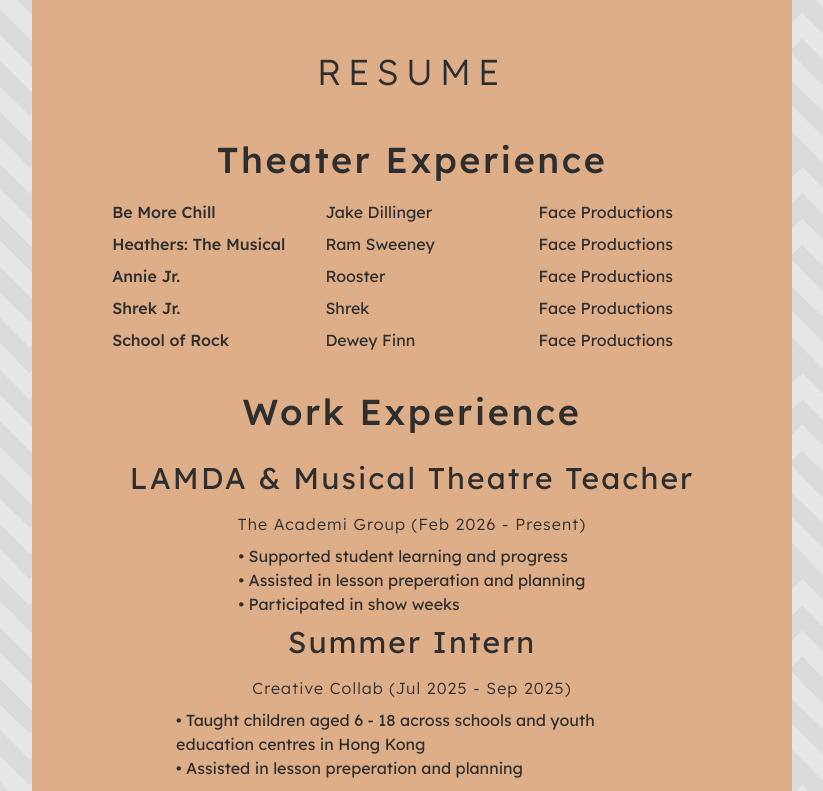
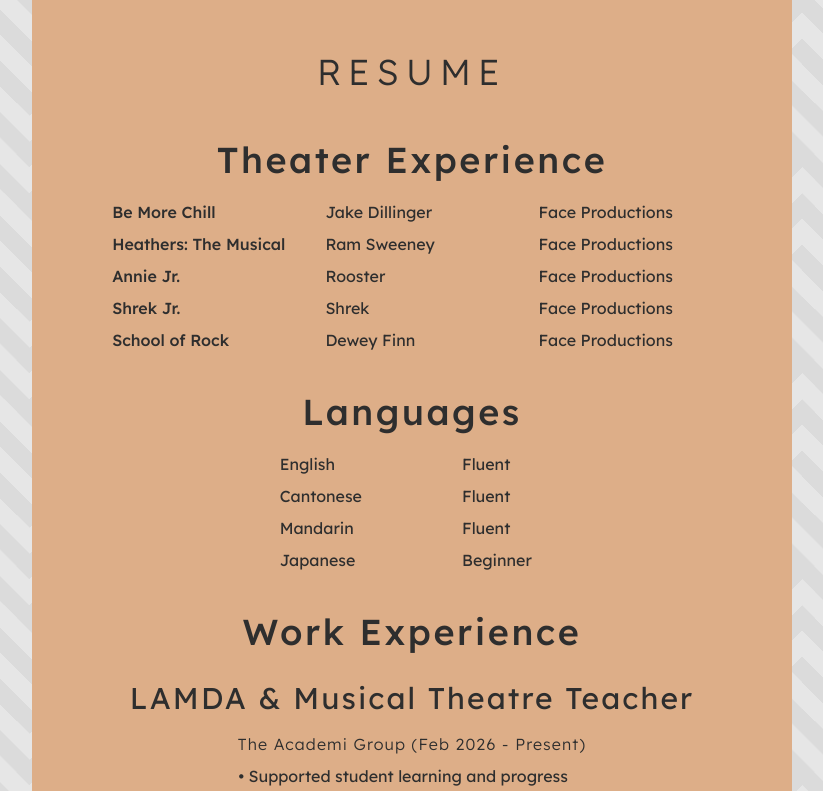
Before and after one commit to laisammy/portfoliowch, a React (Vite) app: page /resume in a window 1280 px wide. Shown: the top 791 px of the page, without its empty margins (228-1051 px from the left). Built offline with nearby package versions, Linux system fonts and the light colour scheme.

Commit message:
Modified About and Resume page

```diff
--- a/src/about.jsx
+++ b/src/about.jsx
@@ -9,12 +9,13 @@
                 <div className="bg-background text-text lexend p-8 h-max w-190 flex flex-col items-center justify-center">
                     <h1 className="text-5xl font-semibold tracking-[0.07em] flex justify-center mb-5">ABOUT JACOB WONG</h1>
                     <p className="font-light text-center">
-                        A dedicated musical theatre performer from Hong Kong, he has spent over a decade training and performing with Face Productions, progressing from ensemble work in junior shows to leading and featured roles across major productions.
-                        His credits include Dewey Finn in School of Rock, Shrek in Shrek Jr, Rooster in Annie Jr, Ram Sweeney in Heathers and Jake Dillinger in Be More Chill.
+                        A dedicated musical theatre performer from <b>Hong Kong</b>, he has spent over a decade training and performing with <b>Face Productions</b>, progressing from ensemble work in junior shows to leading and featured roles across major productions.
+                        His credits include lead and supporting roles in <b>School of Rock, Shrek Jr, Annie Jr, Heathers</b> and <b>Be More Chill</b>.
                     </p>
+
                     <p className="font-light text-center mt-3">
-                        Beyond performing, he has taught extensively at institutions across Hong Kong, working with students of all ages in singing, music, and theatre, and has contributed to creative teams as an assistant director and music technician.
-                        With a strong foundation in performance, musicianship, and education, he is now excited to continue his artistic and professional development overseas at the Royal Welsh College of Music & Drama.
+                        Beyond performing, he has taught extensively at institutions across Hong Kong, working with students of all ages in singing, music, and theatre, and has contributed to creative teams as an <b>assistant director</b> and <b>music technician</b>.
+                        With a strong foundation in performance, musicianship, and education, he is now excited to continue his artistic and professional development overseas at the <b>Royal Welsh College of Music & Drama</b>.
                     </p>
                     <div className="flex flex-row items-center justify-center mt-6 gap-3">
                         <img src="/IMG_4430.jpeg" className="w-1/3" ></img>
--- a/src/resume.jsx
+++ b/src/resume.jsx
@@ -68,6 +68,29 @@
                             <p>
                                 Face Productions
                             </p>
+                        </section>
+                    </div>
+
+                    <h1 className="text-4xl font-medium tracking-[0.07em] p-2 mt-5">
+                        Languages
+                    </h1>
+
+                    <div className="p-3 space-y-2">
+                        <section className="grid grid-cols-2 gap-25">
+                            <p>English</p>
+                            <p>Fluent</p>
+                        </section>
+                        <section className="grid grid-cols-2 gap-25">
+                            <p>Cantonese</p>
+                            <p>Fluent</p>
+                        </section>
+                        <section className="grid grid-cols-2 gap-25">
+                            <p>Mandarin</p>
+                            <p>Fluent</p>
+                        </section>
+                        <section className="grid grid-cols-2 gap-25">
+                            <p>Japanese</p>
+                            <p>Beginner</p>
                         </section>
                     </div>
 
```
